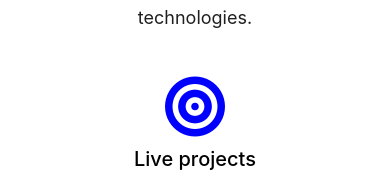
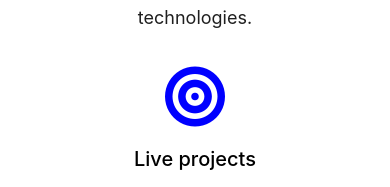
Before and after one commit to ravijaat2917/Universal-Academy-App, a React (Create React App) app in the folder client/: page / in a window 390 px wide. In both pictures the pointer is over the icon 195 px from the left and 1411 px from the top of the page. Shown: the part 1305-1492 px from the top of the page. Built offline with nearby package versions, Linux system fonts and the light colour scheme.

Commit message:
Lnading Page Updated

```diff
--- a/client/src/Styles/LandingPageStyles.css
+++ b/client/src/Styles/LandingPageStyles.css
@@ -186,7 +186,10 @@ h3 {
   zoom: 99.5%;
 
 }
-
+.details-icons:hover{
+  transform: translateY(-10px);
+  cursor: pointer;
+}
 /* For mobile Screen */
 @media screen and (max-width: 768px) {
   .UaLogo {
@@ -345,4 +348,7 @@ h3 {
   .miniScreesn{
     padding-top: 120px !important;
   }
+  .details-icons:hover{
+    transform: translateY(-10px);
+  }
 }
```
